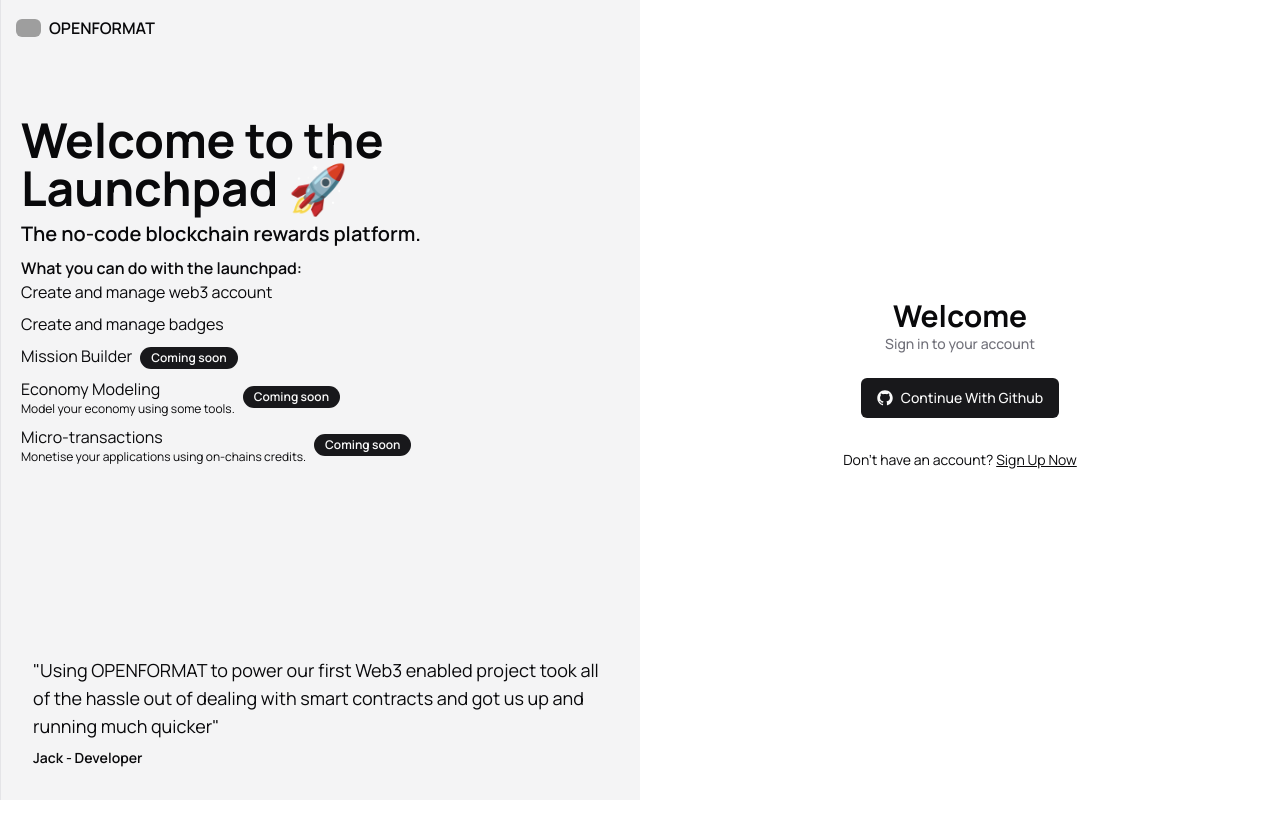
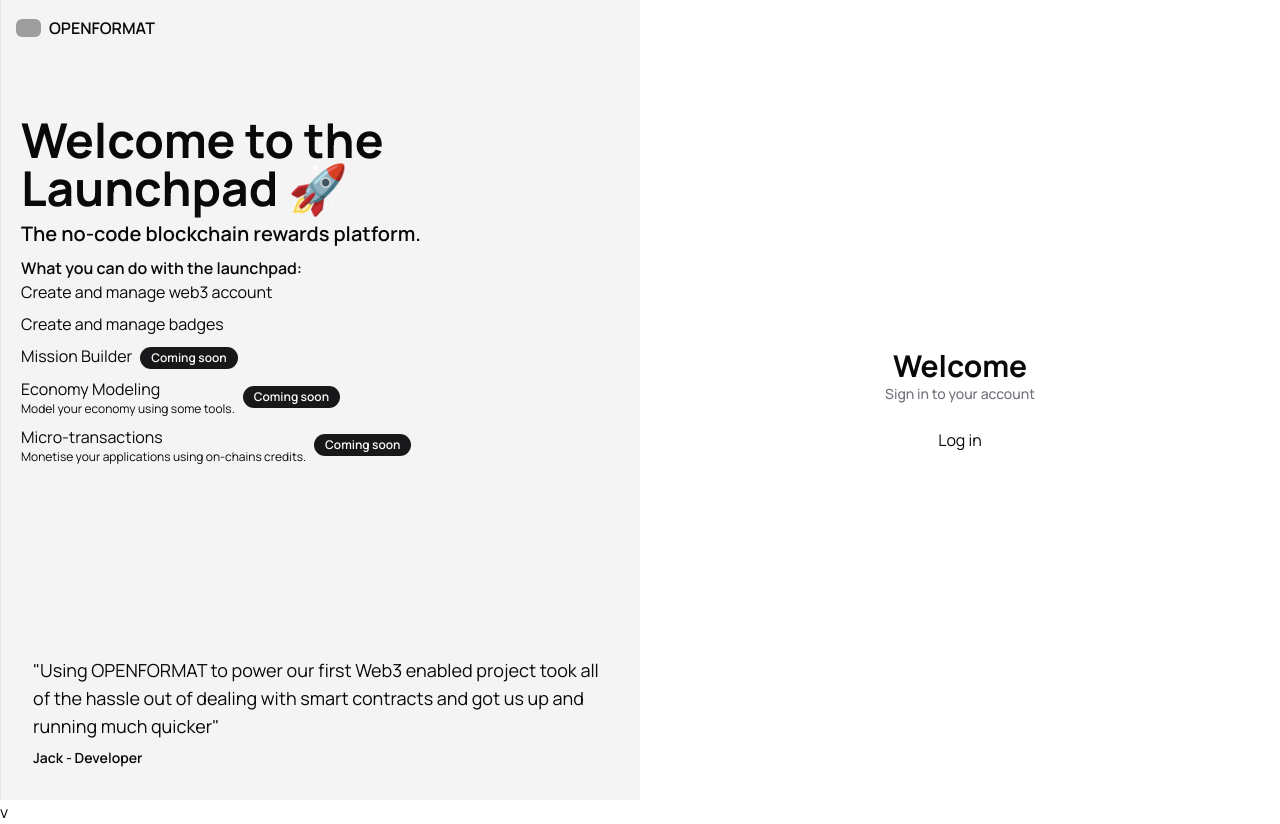
Before and after one commit to open-format/launchpad, a Next.js app: page /login in a window 1280 px wide. Before the commit the page ends 800 px from the top, so only its background shows below. Built offline with nearby package versions, Linux system fonts and the light colour scheme; no server answers; grey boxes are pictures that could not be loaded.

Commit message:
implement authentication, create app contract interactions

```diff
--- a/app/_actions.ts
+++ b/app/_actions.ts
@@ -1,18 +1,14 @@
 "use server";
 
-import { appFactoryAbi } from "@/abis/AppFactory";
-import { tokenFactoryAbi } from "@/abis/ERC20FactoryFacet";
 import { trackEvent } from "@/lib/analytics";
-import { contractAddresses } from "@/lib/constants";
 import { encrypt } from "@/lib/encryption";
 import createSupabaseServerClient from "@/lib/supabase/server";
-import { handleTransaction } from "@/lib/transactions";
 import { getAccountClient } from "@/lib/viem/config";
+import { ConnectedWallet } from "@privy-io/react-auth";
 import { ethers } from "ethers";
 import { gql, request } from "graphql-request";
 import { redirect } from "next/navigation";
 import { Resend } from "resend";
-import { parseEther, stringToHex } from "viem";
 
 // @TODO: Implement magic link
 export async function signInWithOtp({ email }: { email: string }) {
@@ -231,63 +227,45 @@
   }
 }
 
-export async function createApp(name: string, password: string) {
+export async function createApp(
+  name: string,
+  walletClient: ConnectedWallet
+) {
   try {
-    const supabase = await createSupabaseServerClient();
-    const {
-      data: { user },
-    } = await supabase.auth.getUser();
+    console.log({ walletClient });
 
-    if (!user) {
-      redirect("/login");
-    }
+    // const appId = await handleTransaction(
+    //   provider,
+    //   contractAddresses.APP_FACTORY,
+    //   appFactoryAbi,
+    //   "create",
+    //   [stringToHex(name, { size: 32 }), wallet.address],
+    //   "Created"
+    // );
 
-    const wallet = await supabase
-      .from("wallet")
-      .select()
-      .eq("id", user.id)
-      .maybeSingle();
+    // const xpAddress = await handleTransaction(
+    //   decrypted.privateKey,
+    //   appId as `0x${string}`,
+    //   tokenFactoryAbi,
+    //   "createERC20",
+    //   [
+    //     name,
+    //     "XP",
+    //     18,
+    //     parseEther("0"),
+    //     stringToHex("Base", { size: 32 }),
+    //   ],
+    //   "Created"
+    // );
 
-    if (!wallet) {
-      throw new Error("Account not found, please try again.");
-    }
-
-    const decrypted = await ethers.Wallet.fromEncryptedJson(
-      wallet.data.keystore,
-      password
-    );
-
-    const appId = await handleTransaction(
-      decrypted.privateKey,
-      contractAddresses.APP_FACTORY,
-      appFactoryAbi,
-      "create",
-      [stringToHex(name, { size: 32 }), decrypted.address],
-      "Created"
-    );
-
-    const xpAddress = await handleTransaction(
-      decrypted.privateKey,
-      appId as `0x${string}`,
-      tokenFactoryAbi,
-      "createERC20",
-      [
-        name,
-        "XP",
-        18,
-        parseEther("0"),
-        stringToHex("Base", { size: 32 }),
-      ],
-      "Created"
-    );
-
-    await trackEvent({ event_name: "Create dApp" });
+    // await trackEvent({ event_name: "Create dApp" });
 
     return {
-      appId: appId,
-      xpAddress: xpAddress,
+      appId: true,
+      // xpAddress: xpAddress,
     };
   } catch (error: any) {
+    console.log({ error });
     if (
       error.code === "INVALID_ARGUMENT" &&
       error.argument === "password"
--- a/app/home/apps/create/create-app.tsx
+++ b/app/home/apps/create/create-app.tsx
@@ -9,13 +9,13 @@
   DialogTitle,
   DialogTrigger,
 } from "@/components/ui/dialog";
+import { useWallets } from "@privy-io/react-auth";
 import { useState } from "react";
 
 import { zodResolver } from "@hookform/resolvers/zod";
 import { useForm } from "react-hook-form";
 import { z } from "zod";
 
-import { createApp } from "@/app/_actions";
 import { Badge } from "@/components/ui/badge";
 import { Button } from "@/components/ui/button";
 import {
@@ -42,8 +42,13 @@
 import { Arbitrum, Polygon } from "@thirdweb-dev/chain-icons";
 import { toast } from "sonner";
 
+import { appFactoryAbi } from "@/abis/AppFactory";
 import UnlockKeyFormField from "@/components/unlock-key-form-field";
+import { contractAddresses } from "@/lib/constants";
+import { handleTransaction } from "@/lib/transactions";
 import { useRouter } from "next/navigation";
+import { createWalletClient, custom, stringToHex } from "viem";
+import { arbitrumSepolia } from "viem/chains";
 
 export default function CreateAppDialog({
   account,
@@ -70,22 +75,44 @@
   });
 
   const {
-    reset,
     setError,
     formState: { isSubmitting },
   } = form;
 
+  const { wallets } = useWallets();
+
   async function handleFormSubmission(
     data: z.infer<typeof FormSchema>
   ) {
+    console.log({ wallets });
     try {
-      const res = await createApp(data.name, data.password);
+      const wallet = wallets[0]; // Replace this with your desired wallet
+      await wallet.switchChain(arbitrumSepolia.id);
+
+      const provider = await wallet.getEthereumProvider();
+
+      const walletClient = createWalletClient({
+        chain: arbitrumSepolia,
+        transport: custom(provider),
+      });
+
+      console.log({ walletClient });
+
+      await handleTransaction(
+        walletClient,
+        contractAddresses.APP_FACTORY,
+        appFactoryAbi,
+        "create",
+        [stringToHex(data.name, { size: 32 }), wallet.address],
+        "Created"
+      );
+
       toast.success("App successfully created!", {
         description: "You can now create badges for this dApp.",
         duration: 5000,
       });
-      router.push(`apps/${res.appId}`);
     } catch (e: any) {
+      console.log({ e });
       if (e.message.includes("password")) {
         setError("password", {
           type: "custom",
--- a/app/layout.tsx
+++ b/app/layout.tsx
@@ -7,6 +7,7 @@
 import { cn } from "@/lib/utils";
 import Script from "next/script";
 import "./globals.css";
+import PrivyProvider from "./providers";
 
 const fontSans = FontSans({
   subsets: ["latin"],
@@ -32,10 +33,12 @@
           enableSystem
           disableTransitionOnChange
         >
-          {children}
-          <Toaster
-            toastOptions={{ classNames: { error: "bg-red-500" } }}
-          />
+          <PrivyProvider>
+            {children}
+            <Toaster
+              toastOptions={{ classNames: { error: "bg-red-500" } }}
+            />
+          </PrivyProvider>
         </ThemeProvider>
         <Script
           defer
--- a/app/login/login-form.tsx
+++ b/app/login/login-form.tsx
@@ -1,46 +1,23 @@
 "use client";
 
-import { Button } from "@/components/ui/button";
 import useSupabaseClient from "@/lib/supabase/client";
-import { GitHubLogoIcon, ReloadIcon } from "@radix-ui/react-icons";
-import Link from "next/link";
+import { usePrivy, useWallets } from "@privy-io/react-auth";
 import { useState } from "react";
 
 export const LoginForm = () => {
   const [isLoading, setIsLoading] = useState<boolean>(false);
   const supabase = useSupabaseClient();
+  const { wallets } = useWallets();
 
-  function loginWithGitHub() {
-    setIsLoading(true);
-    supabase.auth.signInWithOAuth({
-      provider: "github",
-      options: {
-        redirectTo: `${location.origin}/auth/callback`,
-      },
-    });
-  }
+  const { ready, authenticated, login } = usePrivy();
+  // Disable login when Privy is not ready or the user is already authenticated
+  const disableLogin = !ready || (ready && authenticated);
 
   return (
     <div>
-      <Button disabled={isLoading} onClick={loginWithGitHub}>
-        {isLoading ? (
-          <ReloadIcon className="mr-2 h-4 w-4 animate-spin" />
-        ) : (
-          <GitHubLogoIcon className="mr-2 h-4 w-4" />
-        )}
-        Continue With Github
-      </Button>
-      <div className="my-8 self-center text-sm text-center">
-        <span className="text-foreground-light">
-          Don't have an account?
-        </span>{" "}
-        <Link
-          className="underline text-foreground hover:text-foreground-light transition"
-          href="/register"
-        >
-          Sign Up Now
-        </Link>
-      </div>
+      <button disabled={disableLogin} onClick={login}>
+        Log in
+      </button>
     </div>
   );
 };
--- /dev/null
+++ b/app/providers.tsx
@@ -0,0 +1,29 @@
+"use client";
+
+import { PrivyProvider as Privy } from "@privy-io/react-auth";
+
+export default function PrivyProvider({
+  children,
+}: {
+  children: React.ReactNode;
+}) {
+  return (
+    <Privy
+      appId="clwar2tbz0achoadwir4m7z5c"
+      config={{
+        // Customize Privy's appearance in your app
+        appearance: {
+          theme: "light",
+          accentColor: "#676FFF",
+          logo: "https://your-logo-url",
+        },
+        // Create embedded wallets for users who don't have a wallet
+        embeddedWallets: {
+          createOnLogin: "users-without-wallets",
+        },
+      }}
+    >
+      {children}v
+    </Privy>
+  );
+}
--- a/package.json
+++ b/package.json
@@ -11,6 +11,7 @@
   "dependencies": {
     "@changesets/cli": "^2.27.1",
     "@hookform/resolvers": "^3.3.4",
+    "@privy-io/react-auth": "latest",
     "@radix-ui/react-aspect-ratio": "^1.0.3",
     "@radix-ui/react-avatar": "^1.0.4",
     "@radix-ui/react-checkbox": "^1.0.4",
```
Also changed, not shown: lib/transactions.ts (+4 -6 lines), 1 other file (tests, documents, lock files or other folders).
